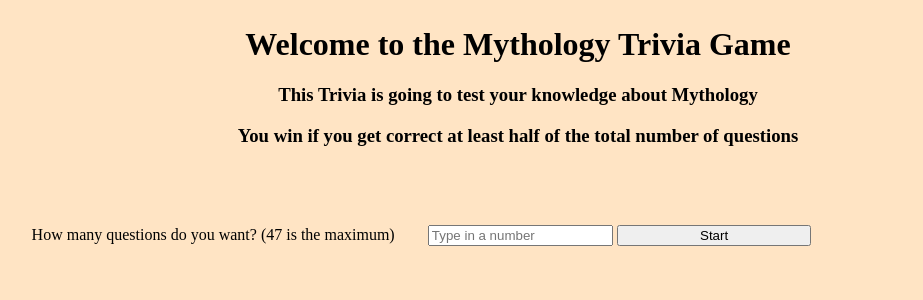
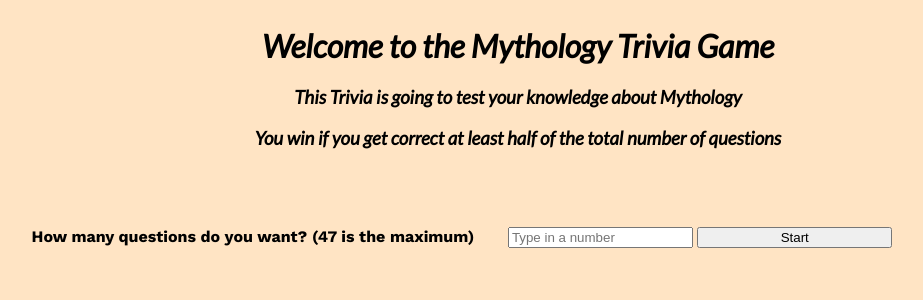
Before and after one commit to racevedo12/Mythology-Trivia, a PHP site: page / in a window 1280 px wide. Shown: the top 300 px of the page, without its empty margins (122-1045 px from the left). Run offline with PHP 8.4, Linux system fonts and the light colour scheme.

Commit message:
Added some fonts into the header div  and the preview div, also added some new lines after the question in the preview div

```diff
--- a/app.js
+++ b/app.js
@@ -83,7 +83,7 @@ const previewQuestions = () =>
             // Creating a label tag for the question with all different answers with a class
             const previewQuestionLabel = document.createElement("label");
             previewQuestionLabel.setAttribute("class", "preview-question-label");
-            previewQuestionLabel.innerText = numOfQuestion + ") " + theQuestion + " " + theIncorrectAnswers +  ", " + theCorrectAnswer;
+            previewQuestionLabel.innerText = numOfQuestion + ") " + theQuestion + "\n\n" + theIncorrectAnswers +  "," + theCorrectAnswer;
 
             // Creating another label tag for the answer of the question with a class
             const previewAnswerLabel = document.createElement("label");
@@ -384,6 +384,7 @@ const playAgain = () =>
 {
     // Found this method in MDN by googling refresh page MDN
     // This is the site https://developer.mozilla.org/en-US/docs/Web/API/Location/reload
+    // The method functions like the refresh button, it refreshes the page.
 
     // Refreshes the page in order to play again with brand new data
     location.reload()
--- a/style.css
+++ b/style.css
@@ -1,3 +1,11 @@
+/* Fonts */
+@import url('https://fonts.googleapis.com/css2?family=Lato:ital@1&display=swap');
+@import url('https://fonts.googleapis.com/css2?family=Work+Sans:wght@700&display=swap');
+@import url('https://fonts.googleapis.com/css2?family=Karla:wght@200&display=swap');
+
+
+
+/* Default Styles */
 body
 {
     margin: 2% 12%;
@@ -6,11 +14,13 @@ body
 
 .header-tags
 {
+    font-family: 'Lato', sans-serif;
     text-align: center;
 }
 
 .input-div
 {
+    font-family: 'Work Sans', sans-serif;
     margin-top: 8%;
 }
 
@@ -32,6 +42,7 @@ body
 
 #preview-div
 {
+    font-family: "Arial", sans-serif;
     border: black 1px solid;
     margin-top: 8%;
     background-color: aliceblue;
```
